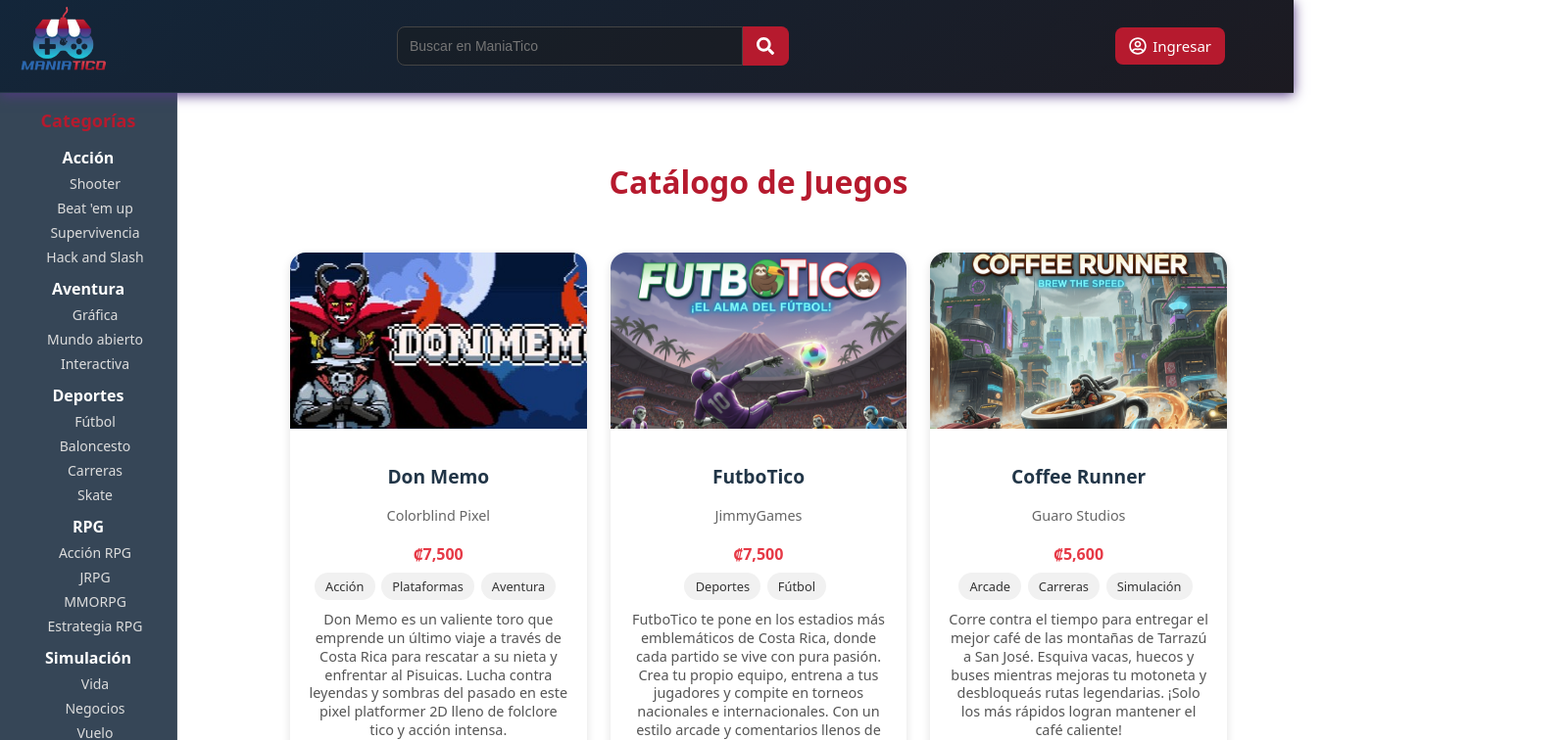
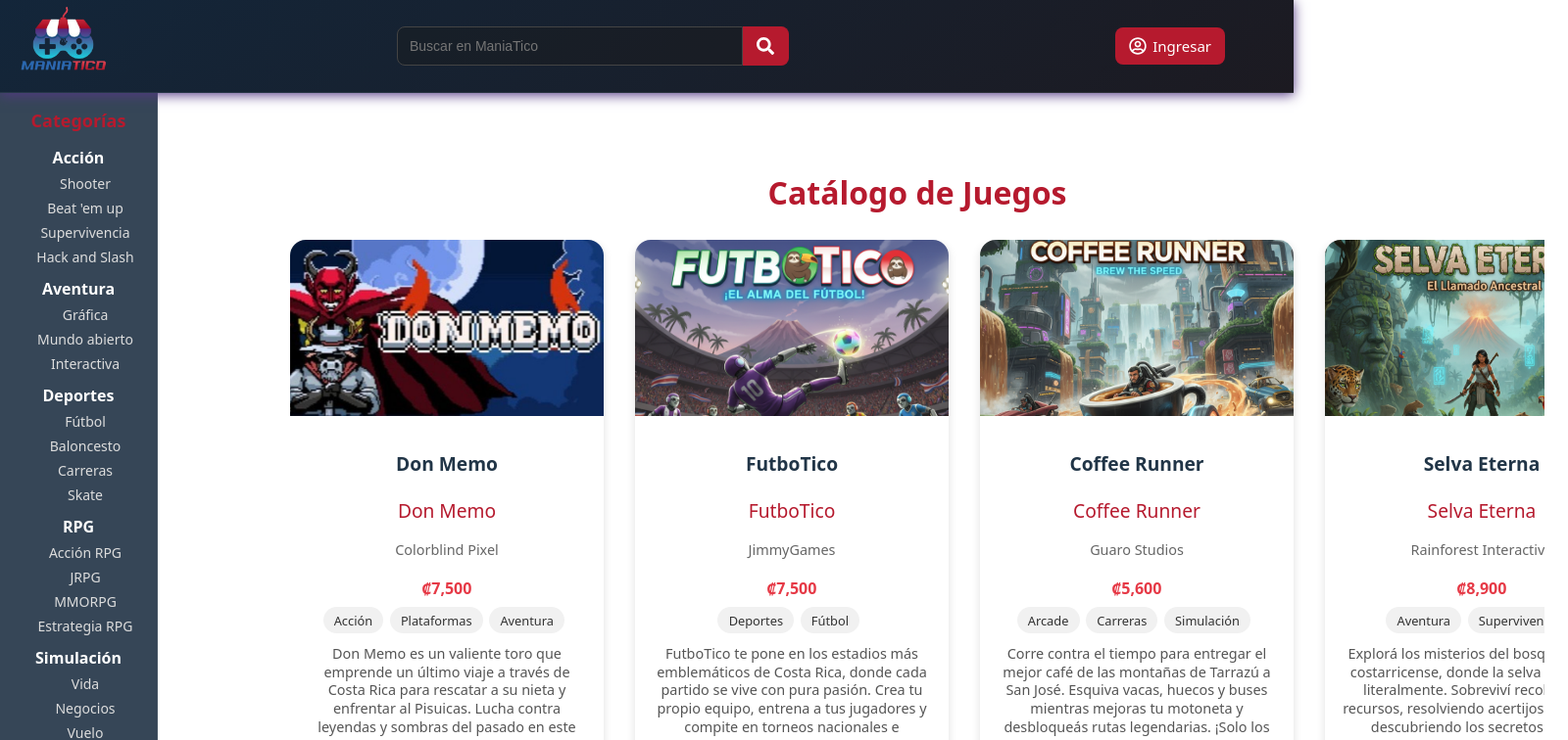
Before and after one commit to HemaniakAE/ManiaTico_Prototipo, a React (Vite) app: page / in a window 1280 px wide. Shown: the top 756 px of the page at 98% size, 1600 px wide, since content can reach past the window. Built offline with nearby package versions, Linux system fonts and the light colour scheme.

Commit message:
Corrige estilos y disposición del catálogo

```diff
--- a/src/Components/Catalog.css
+++ b/src/Components/Catalog.css
@@ -1,4 +1,5 @@
 .catalog-container {
+  top: 0;
   padding: 1.5rem;
   width: 100%;
 }
@@ -7,21 +8,38 @@
   position: sticky;
   font-size: 2rem;
   font-weight: 700;
-  margin-top: 0.5em;
-  margin-bottom: 3rem;
+  top: 0;
+  margin-bottom: 1.5rem;
   text-align: center;
   color: #b61a2e;
 }
 
 .catalog-grid {
-  display: grid;
-  grid-template-columns: repeat(auto-fill, minmax(270px, 1fr));
-  gap: 1.5rem;
+  display: flex;
+  overflow-x: auto;
+  gap: 2rem;
+  padding-bottom: 1rem;
+  scroll-behavior: smooth;
+}
+
+.catalog-grid::-webkit-scrollbar {
+  height: 1px;
+}
+
+.catalog-grid::-webkit-scrollbar-thumb {
+  background-color: #b61a2e;
+  border-radius: 15px;
+}
+
+.catalog-grid::-webkit-scrollbar-track {
+  background: #f1f1f1;
 }
 
 .game-card {
+  flex: 0 0 320px; /* ancho fijo por tarjeta */
   background: #fff;
   border-radius: 1rem;
+  height: 550px;
   overflow: hidden;
   box-shadow: 0 3px 10px rgba(0, 0, 0, 0.12);
   transition: transform 0.2s ease, box-shadow 0.3s ease;
@@ -54,6 +72,12 @@
   margin-bottom: 0.3rem;
 }
 
+.name {
+  color: #b61a2e;
+  font-size: 1.2rem;
+  margin-bottom: 0.5rem;
+}
+
 .developer {
   color: #666;
   font-size: 0.9rem;
--- a/src/Components/Catalog.jsx
+++ b/src/Components/Catalog.jsx
@@ -20,6 +20,7 @@ const Catalog = () => {
             </div>
             <div className="game-info">
               <h3>{game.name}</h3>
+              <p className="name">{game.name}</p>
               <p className="developer">{game.developer}</p>
               <p className="price">₡{game.price.toLocaleString()}</p>
               <div className="categories">
--- a/src/Components/Sidebar.css
+++ b/src/Components/Sidebar.css
@@ -1,5 +1,5 @@
 .sidebar {
-  width: 140px;
+  width: 120px;
   background: rgba(19, 38, 58, 0.85);
   border-right: 1px solid rgba(255, 255, 255, 0.08);
   backdrop-filter: blur(6px);
--- a/src/index.css
+++ b/src/index.css
@@ -33,6 +33,7 @@ body {
   place-items: center;
   min-width: 320px;
   min-height: 100vh;
+  overflow-x: hidden;
 }
 
 h1 {
```
Also changed, not shown: src/assets/games/DonMemo.jpg.
